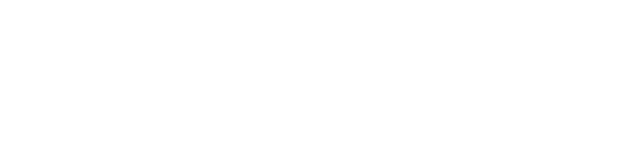
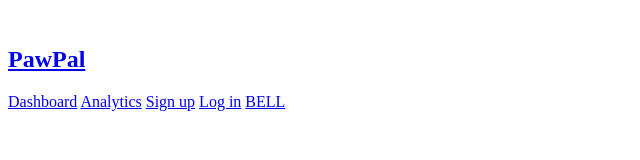
Before and after one commit to CartWebApp/pawpal-web-app-figma-frogs, a plain HTML site: page settings.html in a window 1280 px wide. Shown: the whole page, without its empty margins (0-640 px from the left). Drawn offline with Linux system fonts and the light colour scheme.

Commit message:
code stuff

```diff
--- a/settings.html
+++ b/settings.html
@@ -0,0 +1,20 @@
+<!DOCTYPE html>
+<html>
+    <head>
+
+    </head>
+
+    <body>
+        <nav>
+            <a href="index.html">
+                <img src="" alt="">
+                <h2>PawPal</h2>
+            </a>
+            <a href="dashboard.html">Dashboard</a>
+            <a href="analytics.html">Analytics</a>
+            <a href="signup.html">Sign up</a>
+            <a href="login.html">Log in</a>
+            <a href="reminders.html">BELL</a>
+        </nav>
+    </body>
+</html>
--- a/signup.html
+++ b/signup.html
@@ -7,12 +7,15 @@
         <link rel="preconnect" href="https://fonts.googleapis.com">
         <link rel="preconnect" href="https://fonts.gstatic.com" crossorigin>
         <link href="https://fonts.googleapis.com/css2?family=Open+Sans:ital,wght@0,300..800;1,300..800&display=swap" rel="stylesheet">
+        <link rel="stylesheet" href="style.css">
     </head>
 
     <body>
         <nav>
-            <img src="" alt="">
-            <h2>PawPal</h2>
+            <a href="index.html">
+                <img src="images/image 2.svg" alt="">
+                <h2>PawPal</h2>
+            </a>
             <a href="dashboard.html">Dashboard</a>
             <a href="analytics.html">Analytics</a>
             <a href="signup.html">Sign up</a>
--- /dev/null
+++ b/style.css
@@ -0,0 +1,18 @@
+nav {
+    display: flex;
+    justify-content: center;
+    flex-direction: row;
+}
+
+nav > a > img {
+  max-width: 100px;
+  max-height: 100px;
+}
+
+/* mobile styles */
+@media screen and (max-width:680px){
+
+}
+     /* .flex-container {
+  flex-direction: column;
+}*/
```
Also changed, not shown: analytics.html (+20 -0 lines), dashboard.html (+4 -2 lines), index.html (+4 -2 lines), login.html (+4 -3 lines), reminders.html (+19 -0 lines), images/image 2.svg (added).
